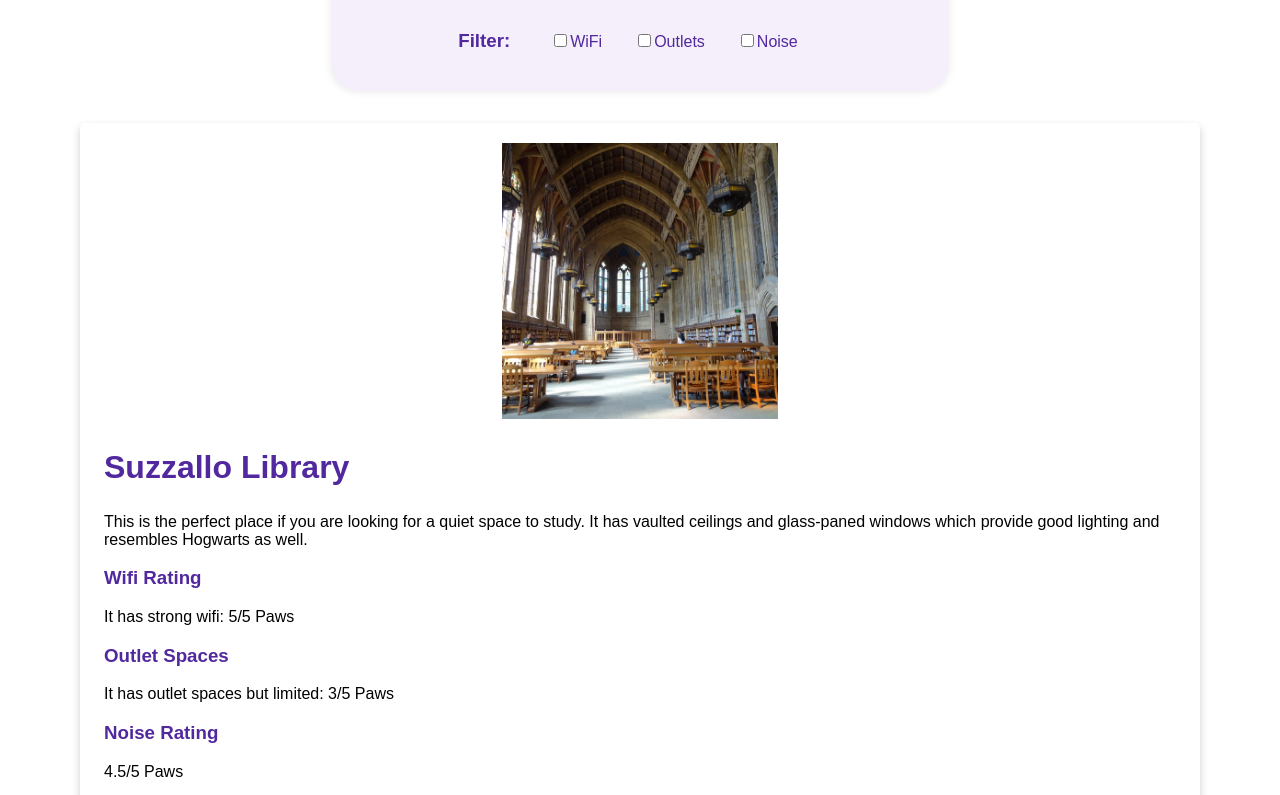
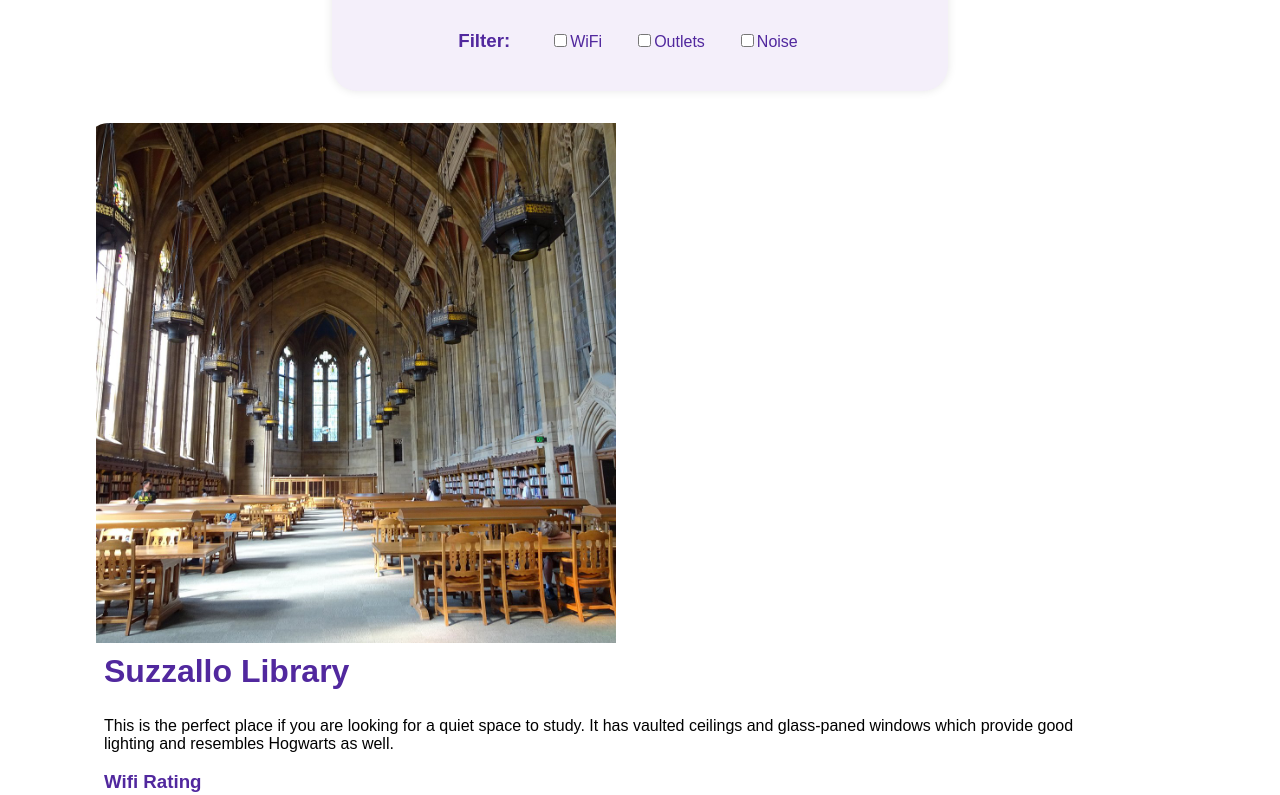
Before and after one commit to info340-au23a/project-info340-g2, a React (Create React App) app: page /home in a window 1280 px wide. Shown: the part 400-1195 px from the top of the page. Built offline with nearby package versions, Linux system fonts and the light colour scheme; no server answers; the database is empty.

Commit message:
css changes

```diff
--- a/src/index.css
+++ b/src/index.css
@@ -165,7 +165,7 @@
 
 .button {
     padding: 8px 16px;
-    background-color: #b68fd6;
+    background-color: #f4effa;
     color: rgb(255, 255, 255);
     border: none;
     border-radius: 4px;
@@ -191,18 +191,18 @@
 }
 
 .card {
-    box-shadow: 0 4px 8px 0 rgba(0, 0, 0, 0.2);
-    border-radius: 5px;
-    margin-top: 1rem;
+    margin: 2 rem auto;
+    max-width: calc(100% - 80px);
 
 }
 
 .image {
-    padding: 20px;
-    width: 50%;
-    text-align: center;
-    margin: 0 auto;
-    margin-top: 2rem;
+    margin: 0;
+    padding: 0;
+    overflow: hidden;
+    max-width: 100%;
+    height: auto;
+    border-radius: 20px 20px 0 0;
 }
 
 .description {
```
